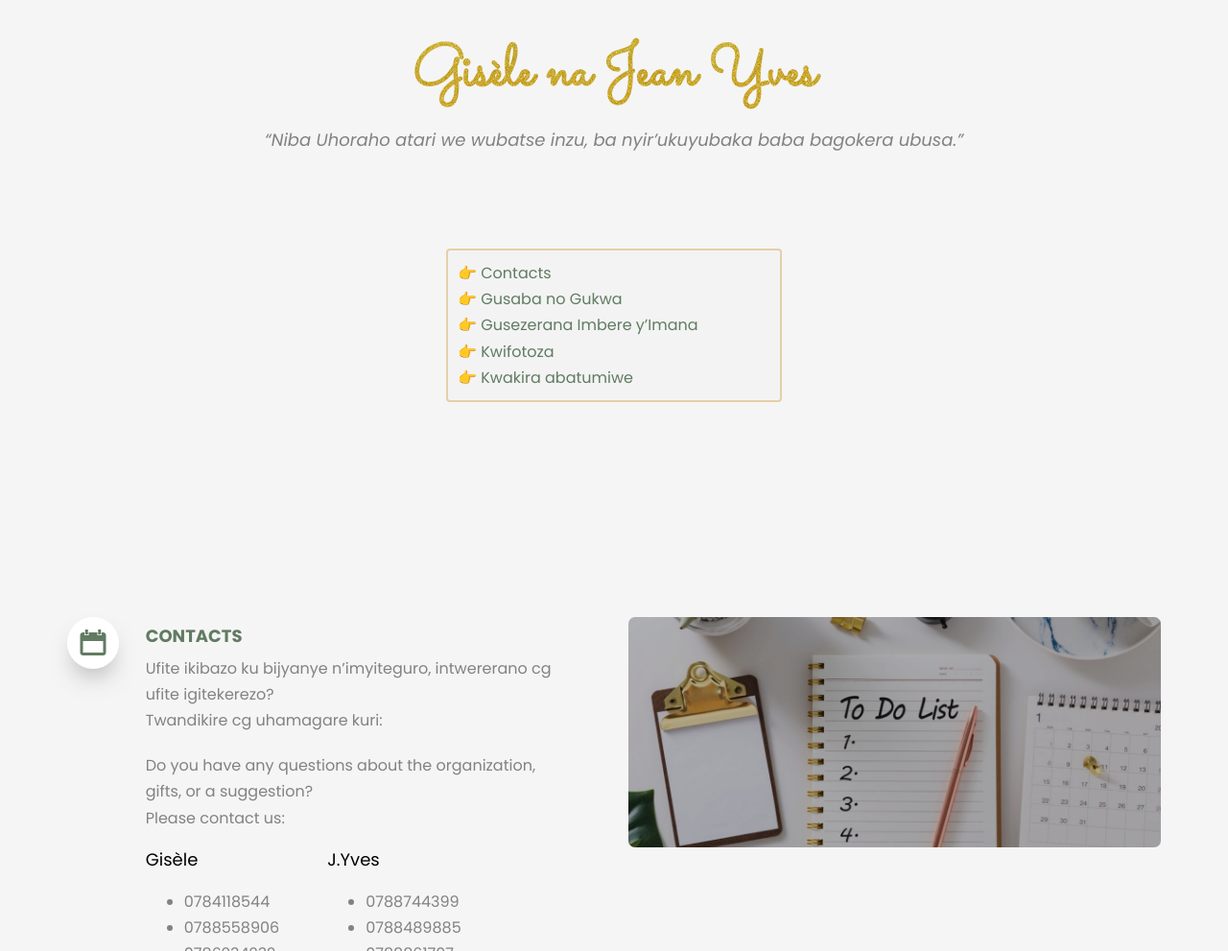
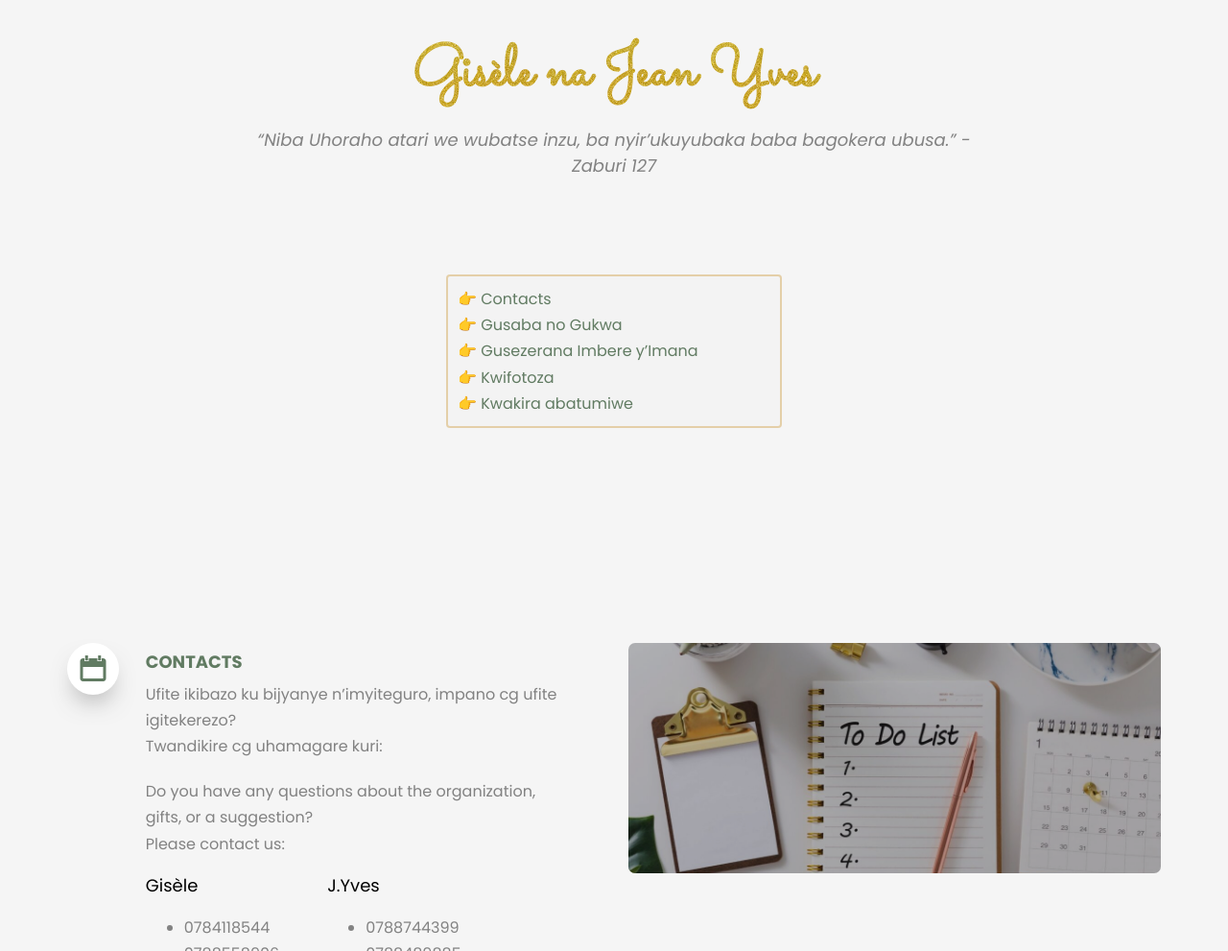
Before and after one commit to giseleandjyves/wedding, a plain HTML site: page rw/comingverysoon.html in a window 1280 px wide. Shown: the part 680-1671 px from the top of the page at 96% size. Drawn offline with nearby package versions, Linux system fonts and the light colour scheme; some packages are replaced by stand-ins of ours; no server answers; files whose address does not match are found by name.

```diff
--- a/rw/comingverysoon.html
+++ b/rw/comingverysoon.html
@@ -145,7 +145,7 @@ height="0" width="0" style="display:none;visibility:hidden"></iframe></noscript>
 			<div class="row animate-box">
 				<div class="col-md-8 col-md-offset-2 text-center fh5co-heading">
 					<h2>Gisèle na Jean Yves</h2>
-					<p><i>“Niba Uhoraho atari we wubatse inzu, ba nyir’ukuyubaka baba bagokera ubusa.”</i></p>
+					<p><i>“Niba Uhoraho atari we wubatse inzu, ba nyir’ukuyubaka baba bagokera ubusa.” - Zaburi 127 </i></p>
 				</div>
 			</div>
 			<div class="page-menu">
@@ -179,7 +179,7 @@ height="0" width="0" style="display:none;visibility:hidden"></iframe></noscript>
 						</span>
 						<div class="feature-copy">
 							<h3 id="contacts">Contacts</h3>
-							<p>Ufite ikibazo ku bijyanye n’imyiteguro, intwererano cg ufite igitekerezo?<br>
+							<p>Ufite ikibazo ku bijyanye n’imyiteguro, impano cg ufite igitekerezo?<br>
 								Twandikire cg uhamagare kuri:</p>
 
 							<p>Do you have any questions about the organization, gifts, or a suggestion?<br>
```
